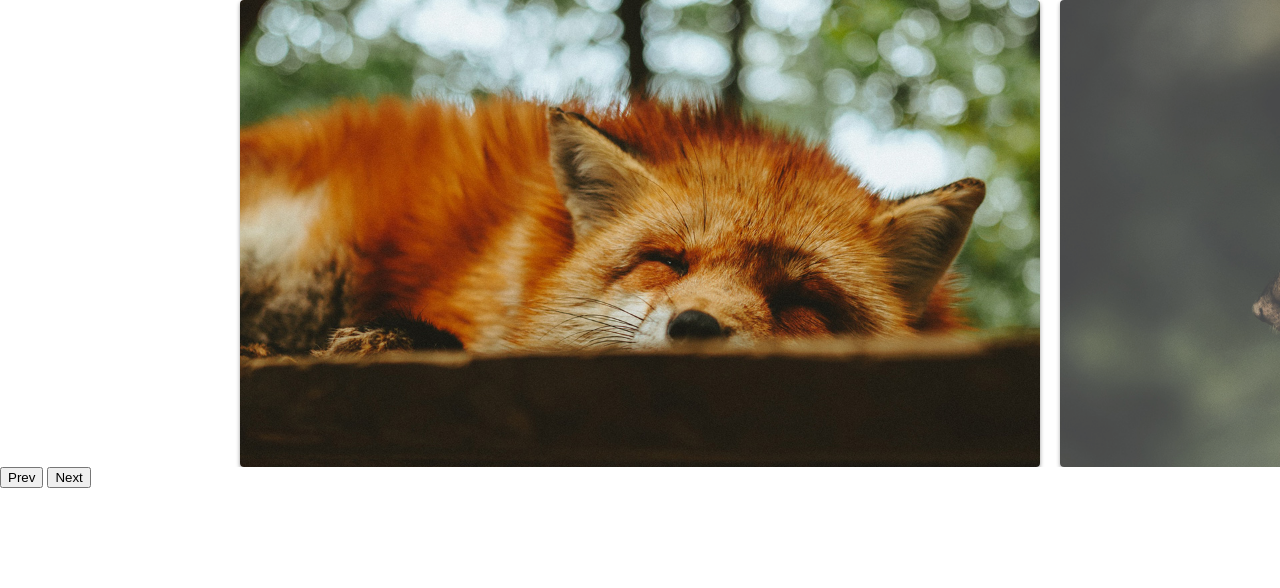
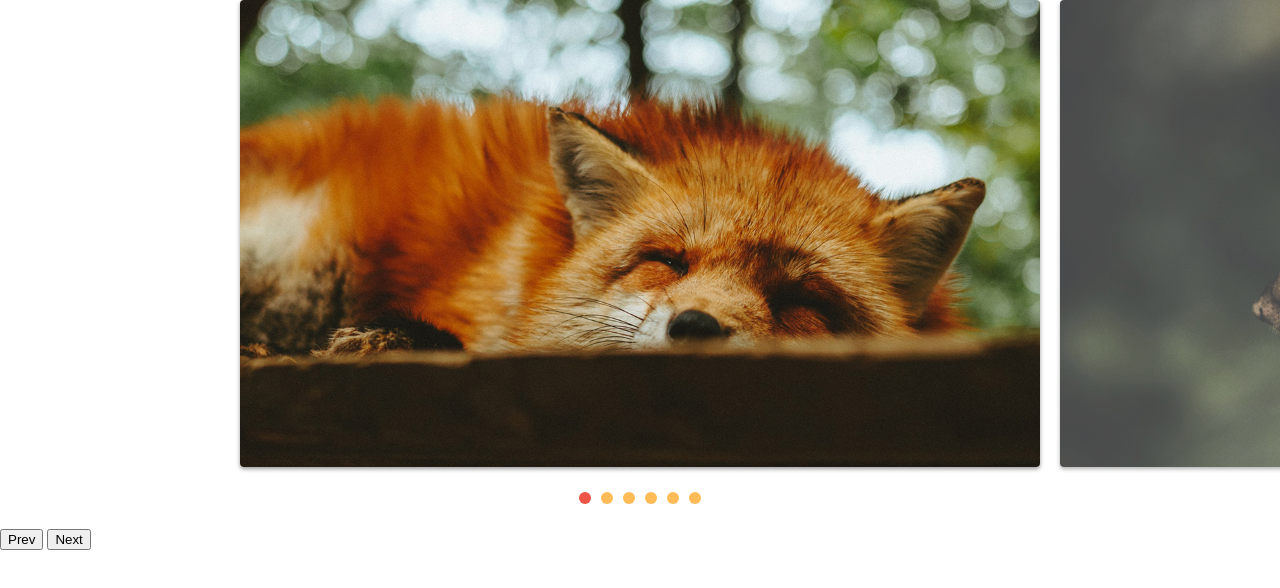
Before and after one commit to theviniis/slide, a plain HTML site: page index.html in a window 1280 px wide. Drawn offline with Linux system fonts and the light colour scheme.

Commit message:
Adicionada paginação por slide

```diff
--- a/css/style.css
+++ b/css/style.css
@@ -41,3 +41,25 @@ img {
 .slide li.active {
   opacity: 1;
 }
+
+[data-control='slide'] {
+  display: flex;
+  justify-content: center;
+  margin: 20px 0 20px 0;
+}
+
+[data-control='slide'] li a {
+  display: block;
+  height: 12px;
+  width: 12px;
+  background: #fb5;
+  border-radius: 50%;
+  overflow: hidden;
+  text-indent: -999px;
+  margin: 5px;
+}
+
+[data-control='slide'] li.active a,
+[data-control='slide'] li a:hover {
+  background: #e54;
+}
--- a/js/script.js
+++ b/js/script.js
@@ -3,3 +3,6 @@ import { SlideNav } from './slide.js';
 const slide = new SlideNav('.slide', '.wrapper');
 slide.init();
 slide.addArrow('.prev', '.next');
+slide.addControl();
+
+console.log(slide);
--- a/js/slide.js
+++ b/js/slide.js
@@ -10,6 +10,7 @@ export class Slide {
       movement: 0,
     };
     this.activeClass = 'active';
+    this.changeEvent = new Event('changeEvent');
   }
 
   transition(active) {
@@ -105,6 +106,7 @@ export class Slide {
     this.slidesIndexNav(index);
     this.dist.finalPosition = activeSlide.position;
     this.changeActiveClass();
+    this.wrapper.dispatchEvent(this.changeEvent);
   }
 
   changeActiveClass() {
@@ -160,6 +162,10 @@ export class Slide {
 }
 
 export class SlideNav extends Slide {
+  constructor(slide, wrapper) {
+    super(slide, wrapper);
+    this.bindControlEvents();
+  }
   addArrow(prev, next) {
     this.prevElement = document.querySelector(prev);
     this.nextElement = document.querySelector(next);
@@ -170,4 +176,45 @@ export class SlideNav extends Slide {
     this.prevElement.addEventListener('click', this.activePrevSlide);
     this.nextElement.addEventListener('click', this.activeNextSlide);
   }
+
+  createControl() {
+    const control = document.createElement('ul');
+    control.dataset.control = 'slide';
+
+    this.slideArray.forEach((item, index) => {
+      control.innerHTML += `<li><a href="slide${index + 1}">${
+        index + 1
+      }</a></li>`;
+    });
+    this.wrapper.appendChild(control);
+    return control;
+  }
+
+  eventControl(item, index) {
+    item.addEventListener('click', (event) => {
+      event.preventDefault();
+      this.changeSlide(index);
+    });
+    this.wrapper.addEventListener('changeEvent', this.activeControlItem);
+  }
+
+  activeControlItem() {
+    this.controlArray.forEach((item) => {
+      item.classList.remove(this.activeClass);
+    });
+    this.controlArray[this.index.active].classList.add(this.activeClass);
+  }
+
+  addControl(customControl) {
+    this.control =
+      document.querySelector(customControl) || this.createControl();
+    this.controlArray = [...this.control.children];
+    this.activeControlItem();
+    this.controlArray.forEach(this.eventControl);
+  }
+
+  bindControlEvents() {
+    this.eventControl = this.eventControl.bind(this);
+    this.activeControlItem = this.activeControlItem.bind(this);
+  }
 }
```
